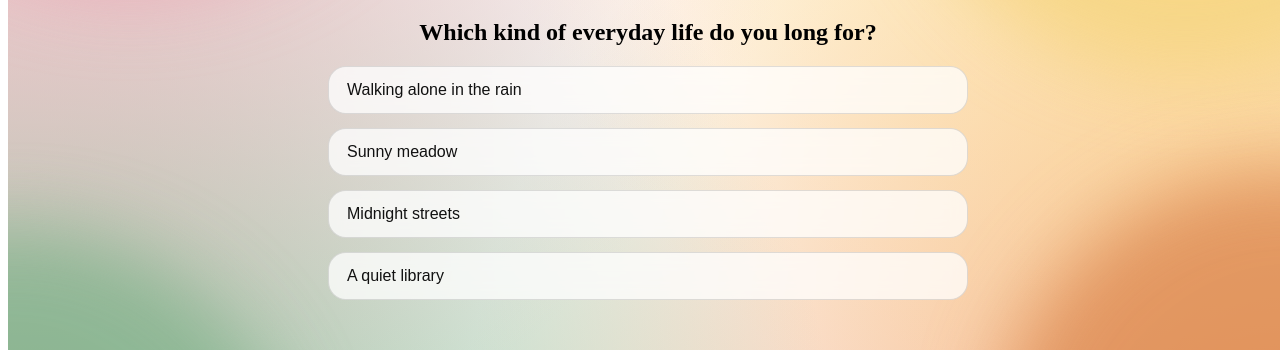
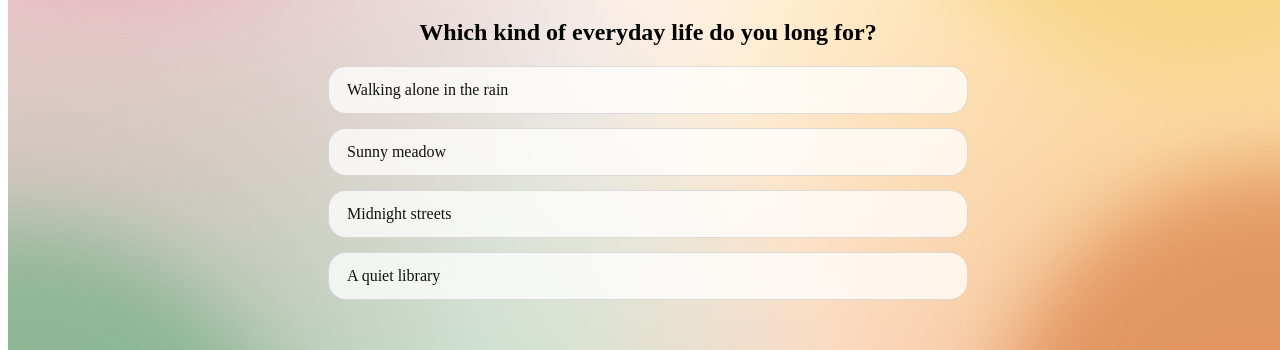
Before and after one commit to qingya012/scent-personality-quiz, a React (Vite) app: page / in a window 1280 px wide. Both pictures are taken after a click on the button "Start". Shown: the part 312-662 px from the top of the page. Built offline with nearby package versions, Linux system fonts and the light colour scheme.

Commit message:
update font

```diff
--- a/src/components/Cover.jsx
+++ b/src/components/Cover.jsx
@@ -46,7 +46,7 @@ export default function Cover({ onStart }) {
             Scent Personality Quiz
           </h1>
 
-          <button onClick={onStart} className="spq-primary">
+          <button onClick={onStart} className="spq-primary" style={{ fontFamily: "inherit", }}>
             Start
           </button>
 
--- a/src/components/Result.jsx
+++ b/src/components/Result.jsx
@@ -196,6 +196,8 @@ export default function Result({ result, winner, onRestart }) {
               background: "rgba(255,255,255,0.62)",
               boxShadow: "0 10px 22px rgba(0,0,0,0.10)",
               cursor: "pointer",
+
+              fontFamily: "inherit",
           }}
           >
             Retake ↻
--- a/src/components/ScentPersonalityQuiz.jsx
+++ b/src/components/ScentPersonalityQuiz.jsx
@@ -142,6 +142,7 @@ export default function ScentPersonalityQuiz() {
                   key={i}
                   onClick={() => handlePick(opt.weights, i)}
                   className={`spq-glass spq-option ${selected ? "is-selected" : ""}`}
+                  style={{ fontFamily: "inherit", }}
                 >
                   {opt.text}
                 </button>
```
Also changed, not shown: 5 other files (tests, documents, lock files or other folders).
